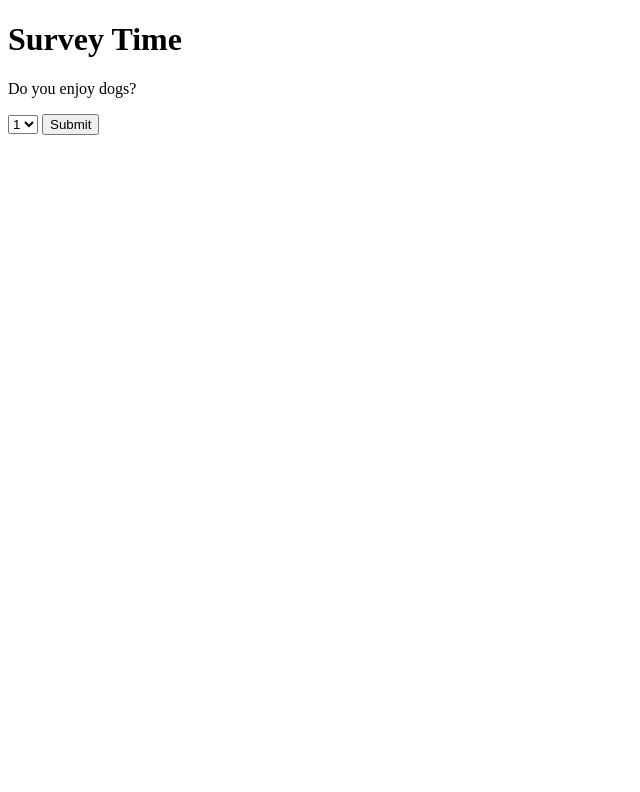
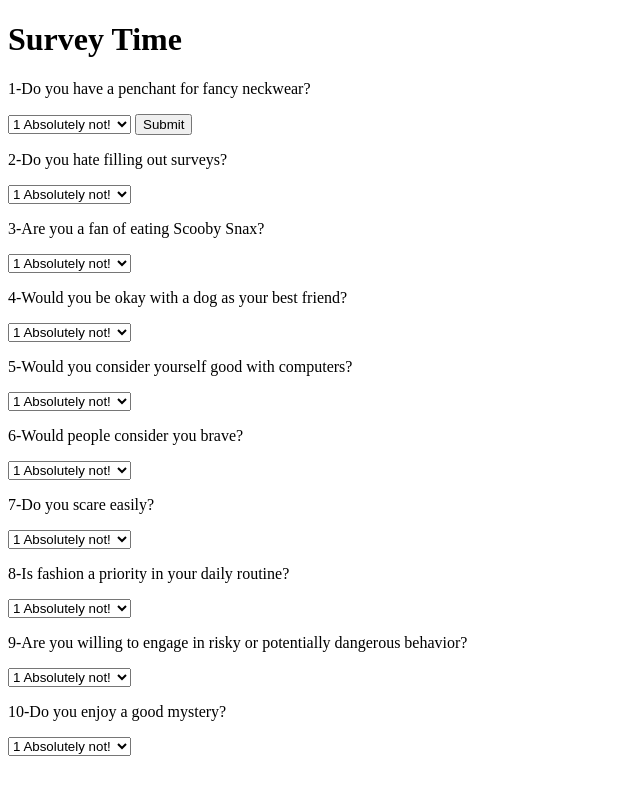
Before and after one commit to DiabloAzul33/FriendFinder, a website: page app/public/survey.html in a window 1280 px wide. Shown: the whole page, without its empty margins (0-640 px from the left). Drawn offline with nearby package versions, Linux system fonts and the light colour scheme.

Commit message:
survey qs complete

```diff
--- a/app/public/survey.html
+++ b/app/public/survey.html
@@ -6,20 +6,100 @@
     <meta http-equiv="X-UA-Compatible" content="ie=edge">
     <script src="https://code.jquery.com/jquery.js"></script>
 
-    <title>Document</title>
+    <title>Friend Survey</title>
 </head>
 <body>
     <h1>Survey Time</h1>
-    <p>Do you enjoy dogs?</p>
+    <p>1-Do you have a penchant for fancy neckwear?</p>
     <select id="q1">
-        <option>1</option>
-        <option>2</option>
-        <option>3</option>
-        <option>4</option>
-        <option>5</option>
+        <option>1 Absolutely not!</option>
+        <option>2 Not really</option>
+        <option>3 Sometimes...</option>
+        <option>4 Pretty regularly</option>
+        <option>5 Always!</option>
     </select>
     <button id="submit">Submit</button>
 
+    <p>2-Do you hate filling out surveys?</p>
+    <select id="q1">
+        <option>1 Absolutely not!</option>
+        <option>2 Not really</option>
+        <option>3 Sometimes...</option>
+        <option>4 Pretty regularly</option>
+        <option>5 Always!</option>
+    </select>
+
+    <p>3-Are you a fan of eating Scooby Snax?</p>
+    <select id="q1">
+        <option>1 Absolutely not!</option>
+        <option>2 Not really</option>
+        <option>3 Sometimes...</option>
+        <option>4 Pretty regularly</option>
+        <option>5 Always!</option>
+    </select>
+
+    <p>4-Would you be okay with a dog as your best friend?</p>
+    <select id="q1">
+        <option>1 Absolutely not!</option>
+        <option>2 Not really</option>
+        <option>3 Sometimes...</option>
+        <option>4 Pretty regularly</option>
+        <option>5 Always!</option>
+    </select>
+
+    <p>5-Would you consider yourself good with computers?</p>
+    <select id="q1">
+        <option>1 Absolutely not!</option>
+        <option>2 Not really</option>
+        <option>3 Sometimes...</option>
+        <option>4 Pretty regularly</option>
+        <option>5 Always!</option>
+    </select>
+
+    <p>6-Would people consider you brave?</p>
+    <select id="q1">
+        <option>1 Absolutely not!</option>
+        <option>2 Not really</option>
+        <option>3 Sometimes...</option>
+        <option>4 Pretty regularly</option>
+        <option>5 Always!</option>
+    </select>
+
+    <p>7-Do you scare easily?</p>
+    <select id="q1">
+        <option>1 Absolutely not!</option>
+        <option>2 Not really</option>
+        <option>3 Sometimes...</option>
+        <option>4 Pretty regularly</option>
+        <option>5 Always!</option>
+    </select>
+
+    <p>8-Is fashion a priority in your daily routine?</p>
+    <select id="q1">
+        <option>1 Absolutely not!</option>
+        <option>2 Not really</option>
+        <option>3 Sometimes...</option>
+        <option>4 Pretty regularly</option>
+        <option>5 Always!</option>
+    </select>
+
+    <p>9-Are you willing to engage in risky or potentially dangerous behavior?</p>
+    <select id="q1">
+        <option>1 Absolutely not!</option>
+        <option>2 Not really</option>
+        <option>3 Sometimes...</option>
+        <option>4 Pretty regularly</option>
+        <option>5 Always!</option>
+    </select>
+
+    <p>10-Do you enjoy a good mystery?</p>
+    <select id="q1">
+        <option>1 Absolutely not!</option>
+        <option>2 Not really</option>
+        <option>3 Sometimes...</option>
+        <option>4 Pretty regularly</option>
+        <option>5 Always!</option>
+    </select>
 
 </body>
 <script>
```
Also changed, not shown: app/data/friends.js (+82 -1 lines), app/public/index.html (+2 -2 lines).
